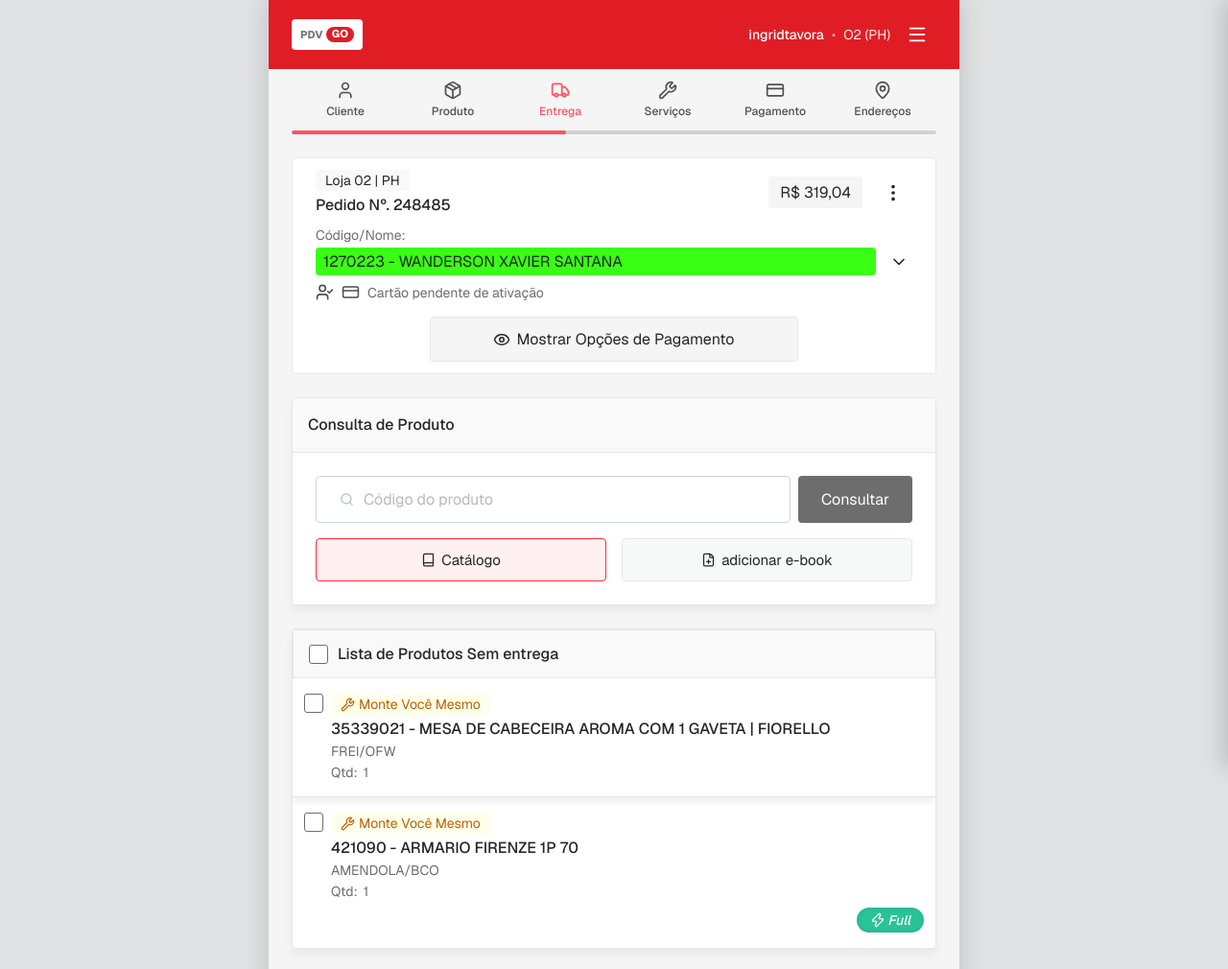
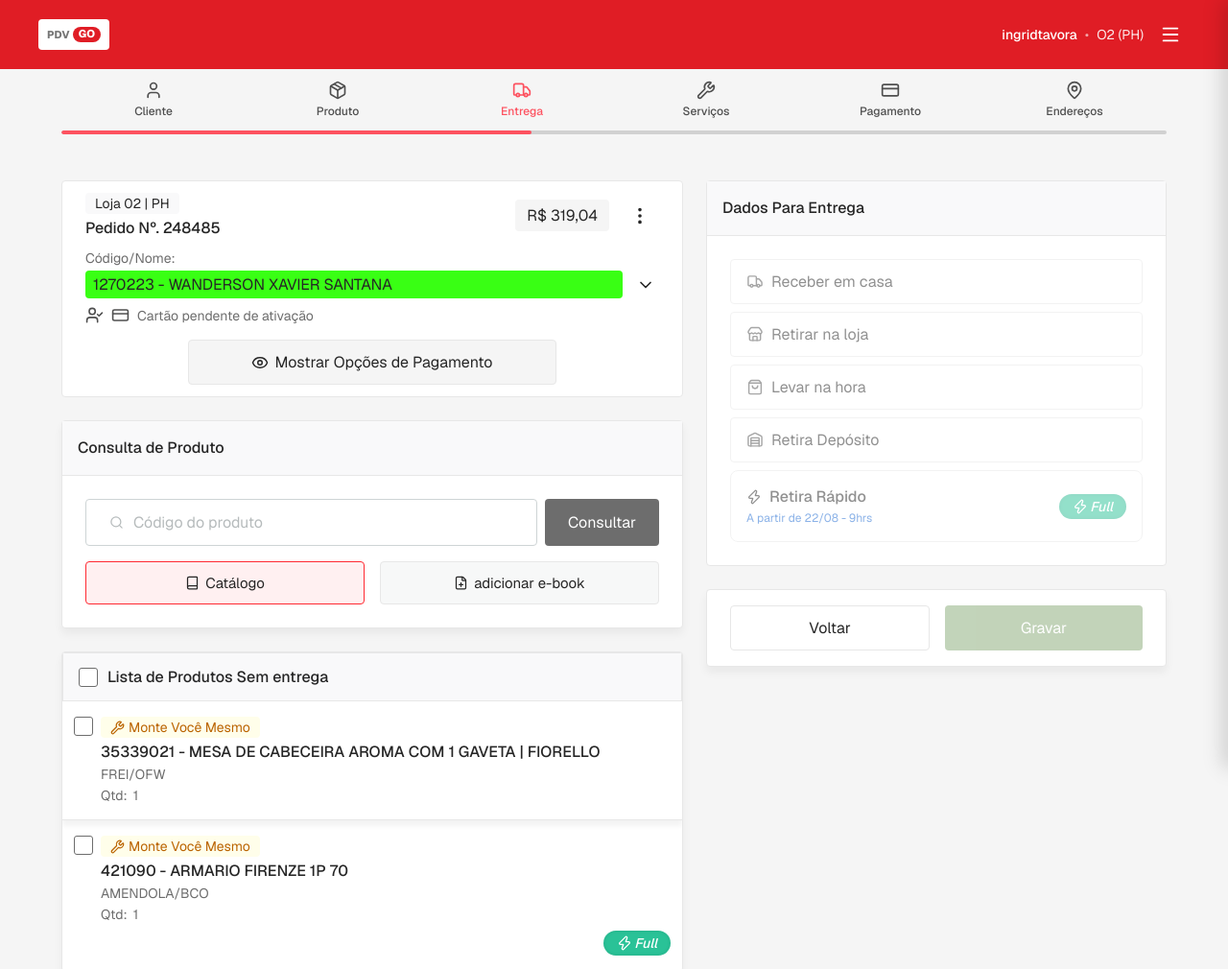
Before and after one commit to xavier-nosrednow/drive-thru-alUy65aKvgag432, a plain HTML site: page index.html in a window 1280 px wide. Shown: the top 1010 px of the page at 96% size. Drawn offline with Linux system fonts and the light colour scheme.

Commit message:
responsividade full

```diff
--- a/index.html
+++ b/index.html
@@ -93,6 +93,8 @@
         <span class="entrega-success-text">Entrega gerada com sucesso!</span>
       </div>
     </div>
+
+    <div class="main-primary">
 
     <!-- Order info + client card -->
     <div class="card order-card">
@@ -191,6 +193,10 @@
       </div>
     </div>
 
+    </div>
+
+    <div class="main-sidebar">
+
     <!-- Dados para entrega -->
     <div class="card" id="dadosEntregaCard">
       <div class="card-header"><span class="title">Dados Para Entrega</span></div>
@@ -274,6 +280,8 @@
       </div>
     </div>
 
+    </div>
+
   </div>
 </div>
 
@@ -333,7 +341,6 @@
 
 <div class="toast" id="toast"></div>
 
-
 <script src="script.js"></script>
 
 </body>
--- a/style.css
+++ b/style.css
@@ -33,37 +33,26 @@
     --sp-3:12px;
     --sp-4:16px;
     --sp-6:24px;
-    --device-max-width:480px;
-  }
-  /* Largura máxima do "aparelho" cresce em telas de tablet, para não ficar
-     preso numa faixa de celular com margens cinzas enormes dos dois lados.
-     Elementos com position:fixed que se ancoram numa borda específica (menu
-     lateral, tag de exploração) usam essa mesma variável para acompanhar a
-     borda real do app em vez da borda da janela do navegador. */
-  @media (min-width:600px){
-    :root{--device-max-width:600px;}
-  }
-  @media (min-width:900px){
-    :root{--device-max-width:720px;}
+    /* Largura confortável de leitura para cabeçalho/abas/conteúdo em telas
+       muito grandes (desktop). O "aparelho" em si sempre preenche 100% da
+       tela — só o conteúdo interno fica centralizado e limitado nessas
+       larguras, como em qualquer app web responsivo. */
+    --content-max-width:1200px;
   }
   *{box-sizing:border-box;}
   html,body{margin:0;padding:0;}
   body{
     font-family:'Geist','Inter',-apple-system,BlinkMacSystemFont,'Segoe UI',Roboto,Helvetica,Arial,sans-serif;
-    background:#dfe1e2;
+    background:var(--grey-50);
     color:var(--grey-950);
-    display:flex;
-    justify-content:center;
     min-height:100vh;
   }
   .device{
     width:100%;
-    max-width:var(--device-max-width);
     min-height:100vh;
     background:var(--grey-50);
     position:relative;
     overflow-x:hidden;
-    box-shadow:0 0 24px rgba(0,0,0,0.15);
   }
 
   /* ---------- Inline icon sprite ---------- */
@@ -95,6 +84,8 @@
     align-items:center;
     justify-content:space-between;
     width:100%;
+    max-width:var(--content-max-width);
+    margin:0 auto;
   }
   .logo{
     background:#fff;
@@ -155,6 +146,8 @@
   /* ---------- Nav tabs ---------- */
   .navbar-steps{
     padding:0 24px;
+    max-width:var(--content-max-width);
+    margin:0 auto;
   }
   .navbar-steps .tabs{
     display:flex;
@@ -203,6 +196,26 @@
     display:flex;
     flex-direction:column;
     gap:24px;
+    max-width:var(--content-max-width);
+    margin:0 auto;
+  }
+  /* Abaixo de 900px os wrappers "primary"/"sidebar" ficam transparentes ao
+     layout (display:contents), preservando exatamente a coluna única atual.
+     A partir de 900px viram duas colunas reais lado a lado, aproveitando o
+     espaço de tablets e telas maiores em vez de uma única coluna esticada. */
+  .main-primary,.main-sidebar{display:contents;}
+  @media (min-width:900px){
+    .main{
+      display:grid;
+      grid-template-columns:minmax(0,1.35fr) minmax(320px,1fr);
+      grid-template-areas:
+        "banner banner"
+        "primary sidebar";
+      align-items:start;
+    }
+    #entregaSuccessToast{grid-area:banner;}
+    .main-primary{grid-area:primary;display:flex;flex-direction:column;gap:24px;min-width:0;}
+    .main-sidebar{grid-area:sidebar;display:flex;flex-direction:column;gap:24px;min-width:0;}
   }
   .card{
     background:var(--grey-0);
@@ -861,15 +874,13 @@
   .drawer{
     position:fixed;
     top:0;
-    right:calc((100vw - min(100vw, var(--device-max-width))) / 2);
+    right:0;
     height:100%;
     width:320px;
     max-width:88vw;
     background:#fff;
     box-shadow:-6px 0 20px rgba(0,0,0,0.15);
-    /* Fecha para fora da JANELA (não só da borda do device): soma a própria
-       largura com a margem cinza à direita do device nas telas de tablet. */
-    transform:translateX(calc(100% + (100vw - min(100vw, var(--device-max-width))) / 2));
+    transform:translateX(100%);
     transition:transform .25s ease;
     z-index:31;
     padding:32px 24px;
@@ -1070,7 +1081,7 @@
   .exploration-tag{
     position:fixed;
     top:8px;
-    left:calc((100vw - min(100vw, var(--device-max-width))) / 2 + 8px);
+    left:8px;
     background:#111;
     color:#fff;
     font-size:11px;
```
